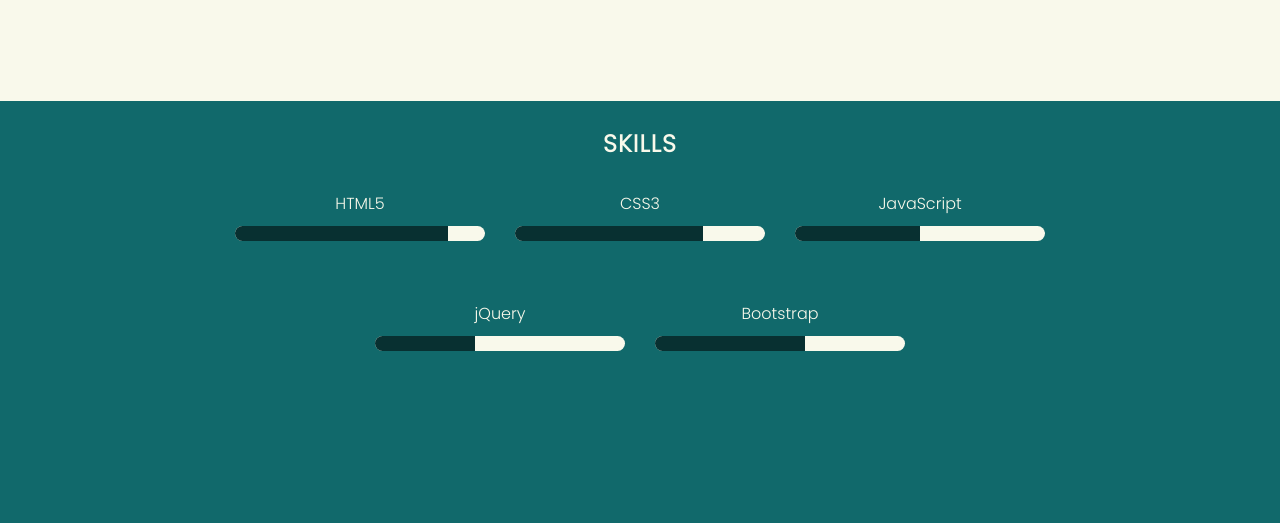
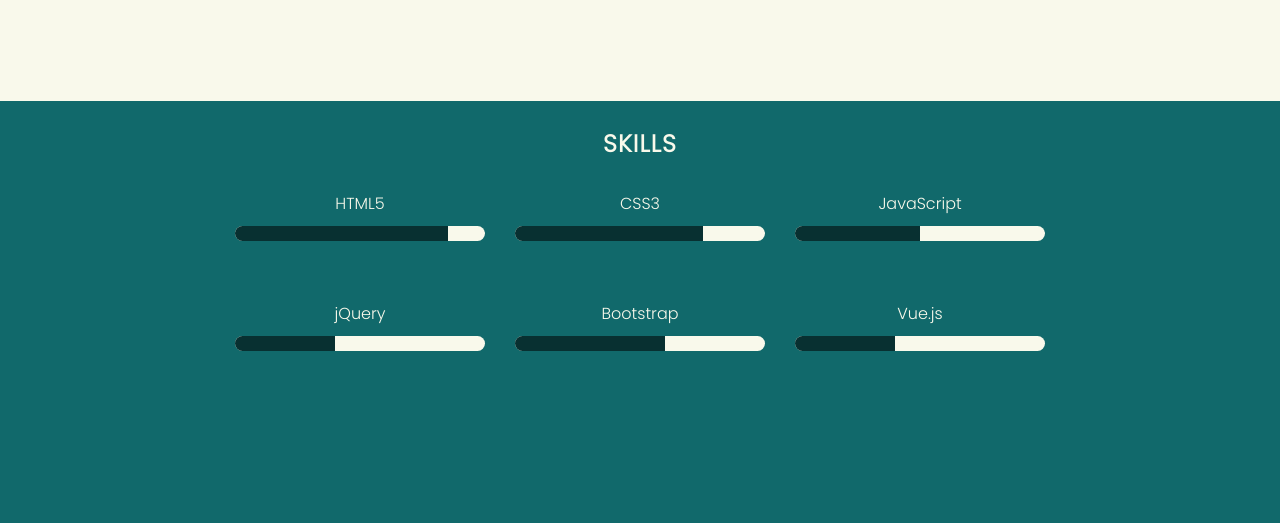
Before and after one commit to valfer1/valfer1.github.io, a plain HTML site: page index.html in a window 1280 px wide. Shown: the part 277-800 px from the top of the page. Drawn offline with nearby package versions, Linux system fonts and the light colour scheme.

Commit message:
habilidad vue.js

```diff
--- a/index.html
+++ b/index.html
@@ -49,6 +49,7 @@
         <ul>
           <li>jQuery<div class="bar"><span style="width: 40%"></span></div></li>
           <li>Bootstrap<div class="bar"><span style="width: 60%"></span></div></li>
+          <li>Vue.js<div class="bar"><span style="width: 40%"></span></div></li>
         </ul>
           </div>
     </div>
```
